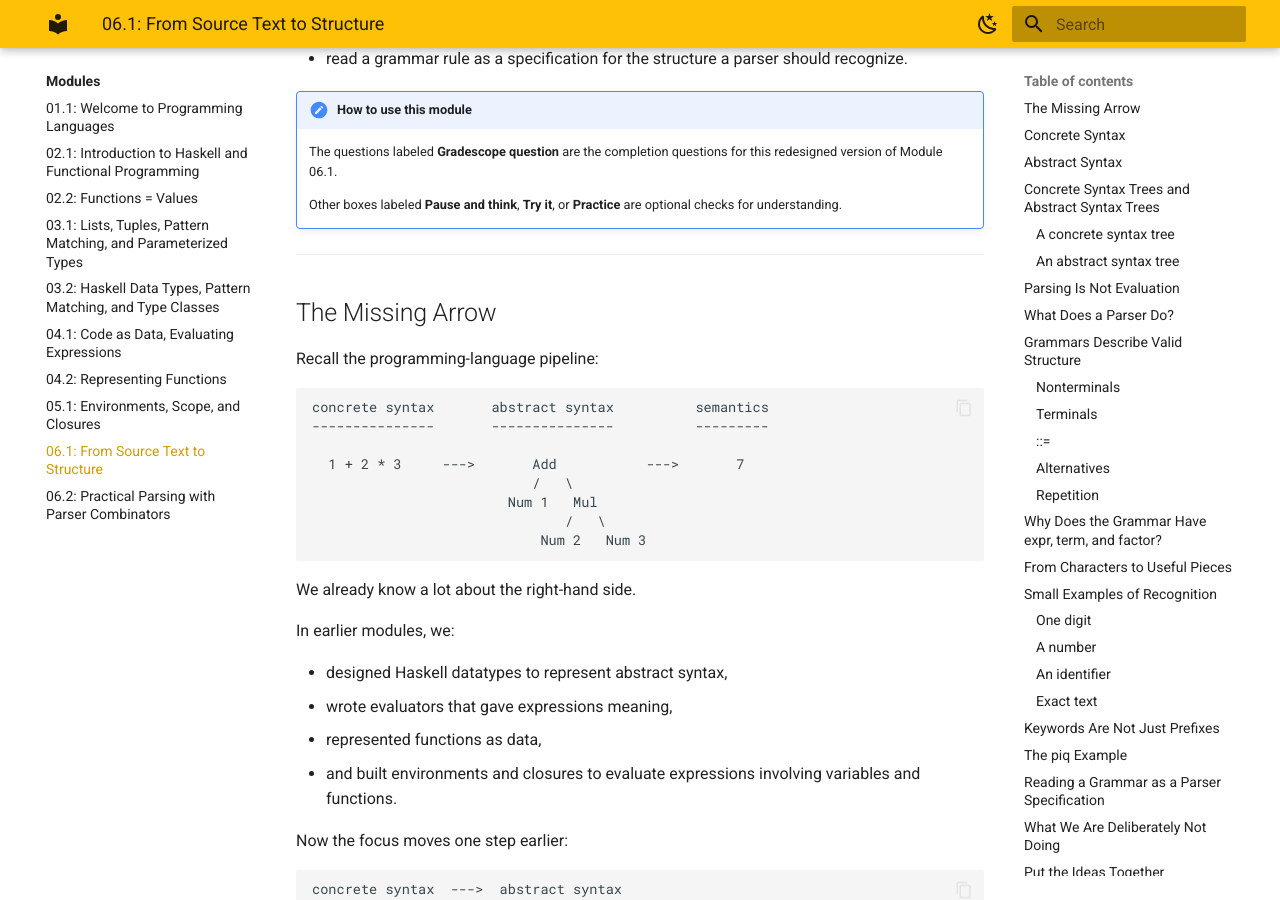
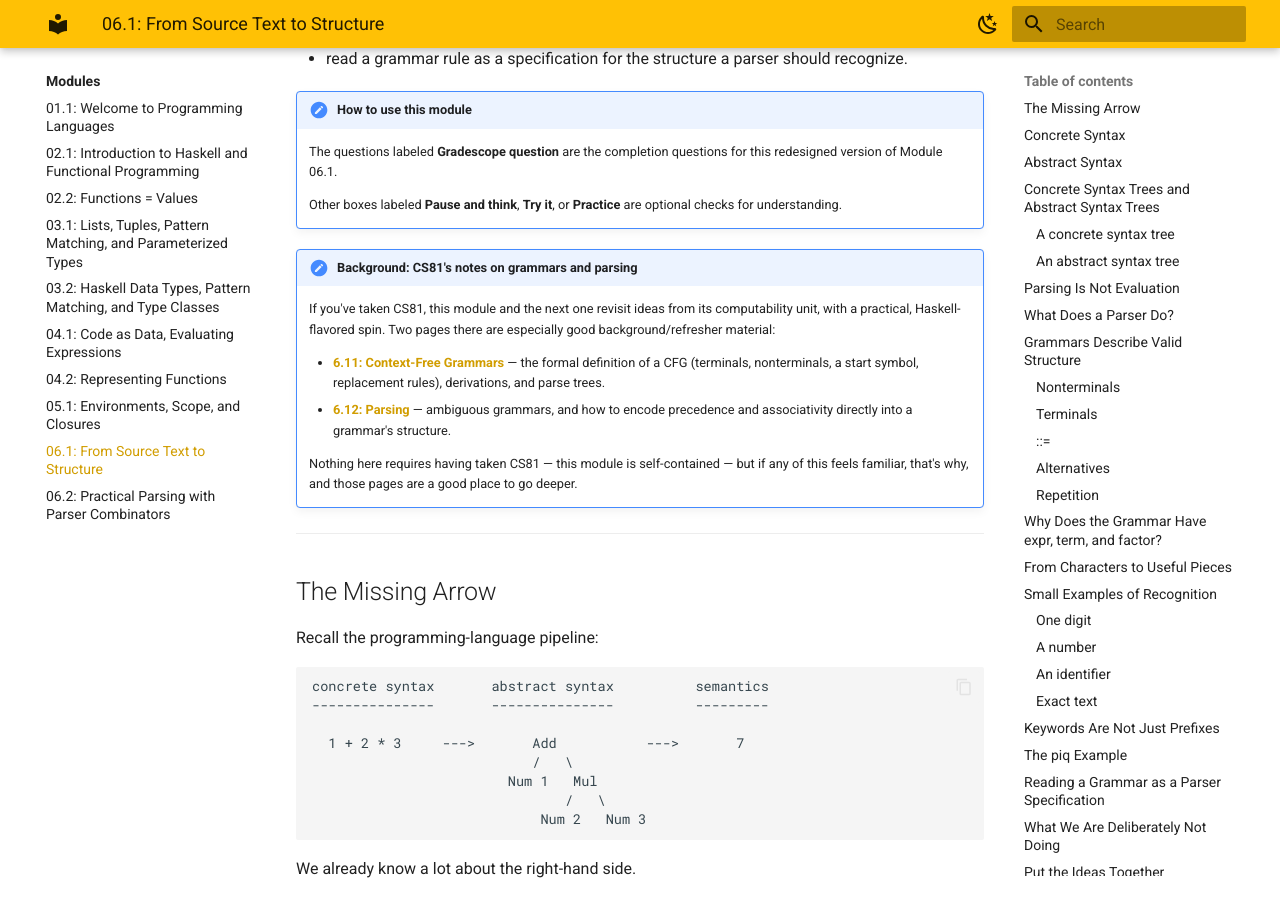
Before and after one commit to lbang-hmc/cs-131-website, an MkDocs documentation site: the page built from content/modules/06.1-from-source-text-to-structure.md, in a window 1280 px wide and 900 px high, scrolled down 1263 px. Built offline with MkDocs 1.6.1 and Material for MkDocs 9.7.7, drawn with Linux system fonts in a browser that asks for light colours; some of the changed text lies outside the part shown.

Commit message:
Modules 6.1/6.2: point back to CS81's CFG and parsing notes
Adds background-reading callouts linking to CS81's 6.11 (Context-Free
Grammars) and 6.12 (Parsing) pages at the top of both modules, plus
targeted call-outs at the spots that cover the same ground directly:
6.1's grammar-reading section (6.11) and both modules' precedence/
associativity sections (6.12's precedence-encoding technique).

Co-Authored-By: Claude Sonnet 5 <noreply@anthropic.com>
Claude-Session: https://claude.ai/code/session_01LczGAetihch4HA8JbPqaDm

```diff
--- a/content/modules/06.1-from-source-text-to-structure.md
+++ b/content/modules/06.1-from-source-text-to-structure.md
@@ -56,6 +56,14 @@ By the end of this module, you should be able to:
     The questions labeled **Gradescope question** are the completion questions for this redesigned version of Module 06.1.
 
     Other boxes labeled **Pause and think**, **Try it**, or **Practice** are optional checks for understanding.
+
+!!! note "Background: CS81's notes on grammars and parsing"
+    If you've taken CS81, this module and the next one revisit ideas from its computability unit, with a practical, Haskell-flavored spin. Two pages there are especially good background/refresher material:
+
+    - [**6.11: Context-Free Grammars**](https://www.cs.hmc.edu/courses/2026/spring/cs81/06-computability/6.11-cfgs/) — the formal definition of a CFG (terminals, nonterminals, a start symbol, replacement rules), derivations, and parse trees.
+    - [**6.12: Parsing**](https://www.cs.hmc.edu/courses/2026/spring/cs81/06-computability/6.12-parsing/) — ambiguous grammars, and how to encode precedence and associativity directly into a grammar's structure.
+
+    Nothing here requires having taken CS81 — this module is self-contained — but if any of this feels familiar, that's why, and those pages are a good place to go deeper.
 
 ---
 
@@ -397,6 +405,9 @@ You do not need to learn formal-language theory in depth here.
 
 You do need to be able to **read** rules like these.
 
+!!! note "More on context-free grammars"
+    For the formal definition of a CFG and more worked examples of derivations and parse trees, see CS81's [**6.11: Context-Free Grammars**](https://www.cs.hmc.edu/courses/2026/spring/cs81/06-computability/6.11-cfgs/).
+
 ### Nonterminals
 
 Names such as:
@@ -565,6 +576,9 @@ That grouping choice is **associativity**.
 For the parsing assignment, you need to understand what precedence and associativity mean and what AST should result.
 
 You do **not** need a survey of parsing algorithms for implementing them.
+
+!!! note "More on precedence, associativity, and ambiguity"
+    This `expr`/`term`/`factor` layering is exactly the technique CS81 calls **precedence encoding** — see [**6.12: Parsing**](https://www.cs.hmc.edu/courses/2026/spring/cs81/06-computability/6.12-parsing/) for more on why an ambiguous grammar is a problem, and how stratifying a grammar by precedence level (and choosing left- vs. right-associative rules) fixes it.
 
 !!! question "Gradescope question: Grammar to structure"
     **Submit this response on Gradescope.**
```
Also changed, not shown: content/modules/06.2-practical-parsing-with-parser-combinators.md (+6 -0 lines).
